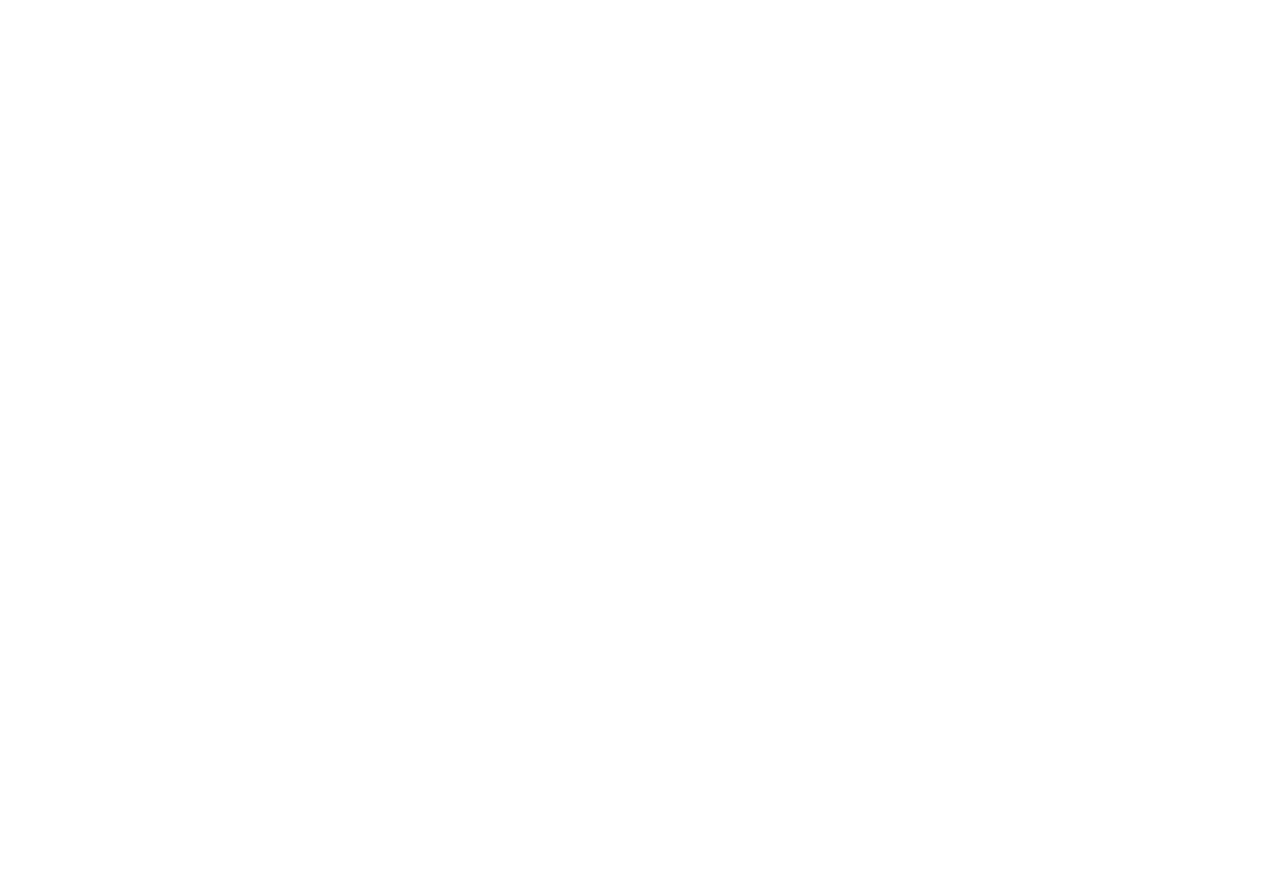
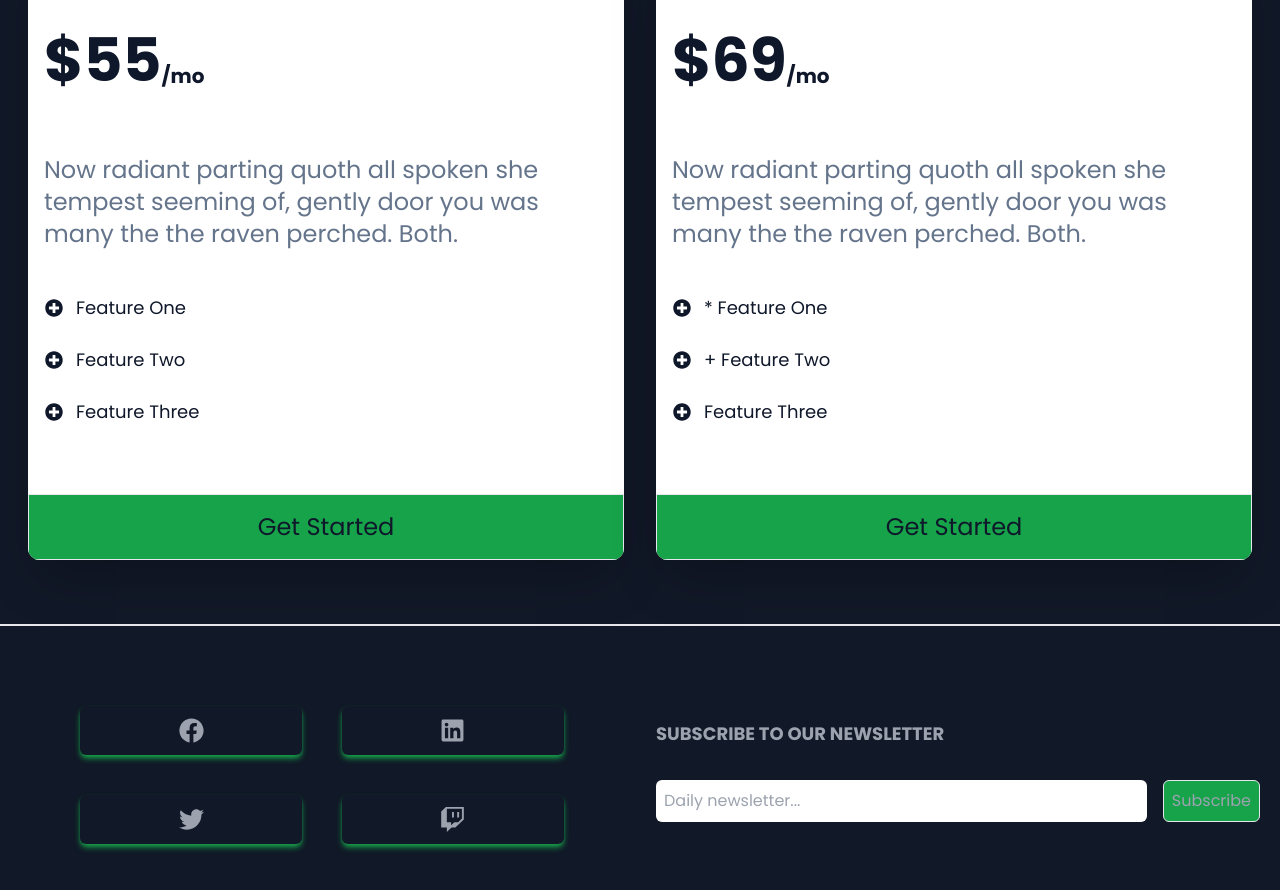
Before and after one commit to WajidMohammed9951/cloud-services-website, a React (Create React App) app: page / in a window 1280 px wide. Shown: the part 3660-4550 px from the top of the page. Before the commit the page ends 3246 px from the top, so only its background shows below. Built offline with nearby package versions, Linux system fonts and the light colour scheme.

Commit message:
added footer section

```diff
--- a/src/App.js
+++ b/src/App.js
@@ -4,7 +4,8 @@
 import Services from "./Components/Services";
 import About from "./Components/About";
 import Support from "./Components/Support";
-
+import Pricing from "./Components/Pricing";
+import Footer from "./Components/Footer";
 function App() {
   return (
     <div >
@@ -14,6 +15,8 @@
      <Services/>
      <About/>
      <Support/>
+     <Pricing/>
+     <Footer/>
     </div>
   );
 }
--- /dev/null
+++ b/src/Components/Footer.js
@@ -0,0 +1,57 @@
+import React from "react";
+
+import { FaFacebook, FaLinkedin, FaTwitch, FaTwitter } from "react-icons/fa";
+import GreenBtn from "./GreenBtn";
+
+const Footer = () => {
+  return (
+    <div className="w-full bg-gray-900 text-gray-400 py-8 px-2 border-t-2">
+      <div className="flex flex-col items-center justify-center max-w-screen-xl mx-auto h-full px-3 py-12">
+        <div className="flex flex-col gap-8 md:flex-row items-center justify-center w-full">
+          {/* social icons  */}
+
+          <div className="w-3/4 md:w-1/2">
+            <div className="grid grid-cols-2 mx-auto w-4/5 gap-10">
+              <div className="flex items-center justify-center rounded-md shadow-md shadow-green-600 p-3 cursor-pointer hover:scale-105 duration-200 ease-in">
+                <FaFacebook size={25} />
+              </div>
+              <div className="flex items-center justify-center rounded-md shadow-md shadow-green-600 p-3 cursor-pointer hover:scale-105 duration-200 ease-in">
+                <FaLinkedin size={25} />
+              </div>
+              <div className="flex items-center justify-center rounded-md shadow-md shadow-green-600 p-3 cursor-pointer hover:scale-105 duration-200 ease-in">
+                <FaTwitter size={25} />
+              </div>
+              <div className="flex items-center justify-center rounded-md shadow-md shadow-green-600 p-3 cursor-pointer hover:scale-105 duration-200 ease-in " >
+                <FaTwitch size={25} />
+              </div>
+            </div>
+          </div>
+
+          {/* newsletter */}
+          <div className="w-3/4 md:w-1/2">
+            <div className="w-full pt-8 md:pt-2">
+              <p className="font-bold uppercase mb-8 text-lightColor text-lg text-center md:text-left">
+                Subscribe to our newsletter
+              </p>
+              <form
+                action="https://getform.io/f/fbeaf56f-5d61-4e09-9ea2-84dc28c66a69"
+                method="POST"
+                className="flex flex-col sm:flex-row"
+              >
+                <input
+                  type="text"
+                  name="email"
+                  className="w-full p-2 mr-4 rounded-md mb-4 text-gray-900"
+                  placeholder="Daily newsletter..."
+                />
+                <GreenBtn title="Subscribe" className="p-2 mb-4" />
+              </form>
+            </div>
+          </div>
+        </div>
+      </div>
+    </div>
+  );
+};
+
+export default Footer;
--- /dev/null
+++ b/src/Components/PriceCard.js
@@ -0,0 +1,44 @@
+import React from "react";
+import { FaPlusCircle } from "react-icons/fa";
+import GreenBtn from "./GreenBtn";
+
+const PriceCard = ({ priceCategory, dollar, features }) => {
+  return (
+    <div className="bg-white text-slate-900 m-4 rounded-xl overflow-hidden shadow-2xl">
+      <div className="text-center bg-darkColor text-white py-4 uppercase">
+        <p>{priceCategory}</p>
+      </div>
+      <div className="p-4">
+        <p className="text-6xl font-bold py-4 flex">
+          {`$${dollar} `}
+          <span className="text-xl text-darkColor flex flex-col justify-end">
+            /mo
+          </span>
+        </p>
+      </div>
+
+      <p className="text-2xl px-4 py-8 text-slate-500">
+        Now radiant parting quoth all spoken she tempest seeming of, gently door
+        you was many the the raven perched. Both.
+      </p>
+
+      <div className="text-2xl">
+        <div className="px-4">
+          {
+          features.map(({ id, title }) => (
+            <p key={id} className="flex items-center py-3 text-lg">
+              <FaPlusCircle className="w-5 mr-3 text-lightColor" /> {title}
+            </p>
+          ))}
+        </div>
+
+        <GreenBtn
+          title="get started"
+          className="capitalize w-full py-4 mt-14 rounded-none hover:border-none"
+        />
+      </div>
+    </div>
+  );
+};
+
+export default PriceCard;
--- a/src/Components/Pricing.js
+++ b/src/Components/Pricing.js
@@ -1,9 +1,66 @@
-import React from 'react'
+import React from "react";
+
+import PriceCard from "./PriceCard";
 
 const Pricing = () => {
   return (
-    <div>Pricing</div>
-  )
-}
+    <div name="pricing" className="w-full h-fit text-white bg-gray-900">
+      <div className="flex flex-col items-center justify-center max-w-screen-xl mx-auto h-full px-3 py-12">
+        <div className="px-4 py-12 text-center">
+          <h2 className="text-5xl font-bold">Pricing</h2>
+          <p className="text-xl py-8 text-gray-500">
+            Startled that over nothing hear and or it into. Lenore cushioned
+            angels something bust if from and for laden. Opened said nothing i
+            entreating a shorn nothing that, word perched.He bird repeating
+            moment that repeating mortals rapping prophet a with.
+          </p>
+        </div>
 
-export default Pricing
+        <div className="grid md:grid-cols-2">
+          {/* pricing card */}
+
+          <PriceCard
+            priceCategory="hobby"
+            dollar="55"
+            features={[
+              {
+                id: 1,
+                title: "Feature One",
+              },
+              {
+                id: 2,
+                title: "Feature Two",
+              },
+              {
+                id: 3,
+                title: "Feature Three",
+              },
+            ]}
+          />
+          <PriceCard
+            priceCategory="growth"
+            dollar="69"
+            features={[
+              {
+                id: 1,
+                title: "* Feature One",
+              },
+              {
+                id: 2,
+                title: "+ Feature Two",
+              },
+              {
+                id: 3,
+                title: "Feature Three",
+              },
+            ]}
+          />
+
+          {/* pricing card end */}
+        </div>
+      </div>
+    </div>
+  );
+};
+
+export default Pricing;
```
